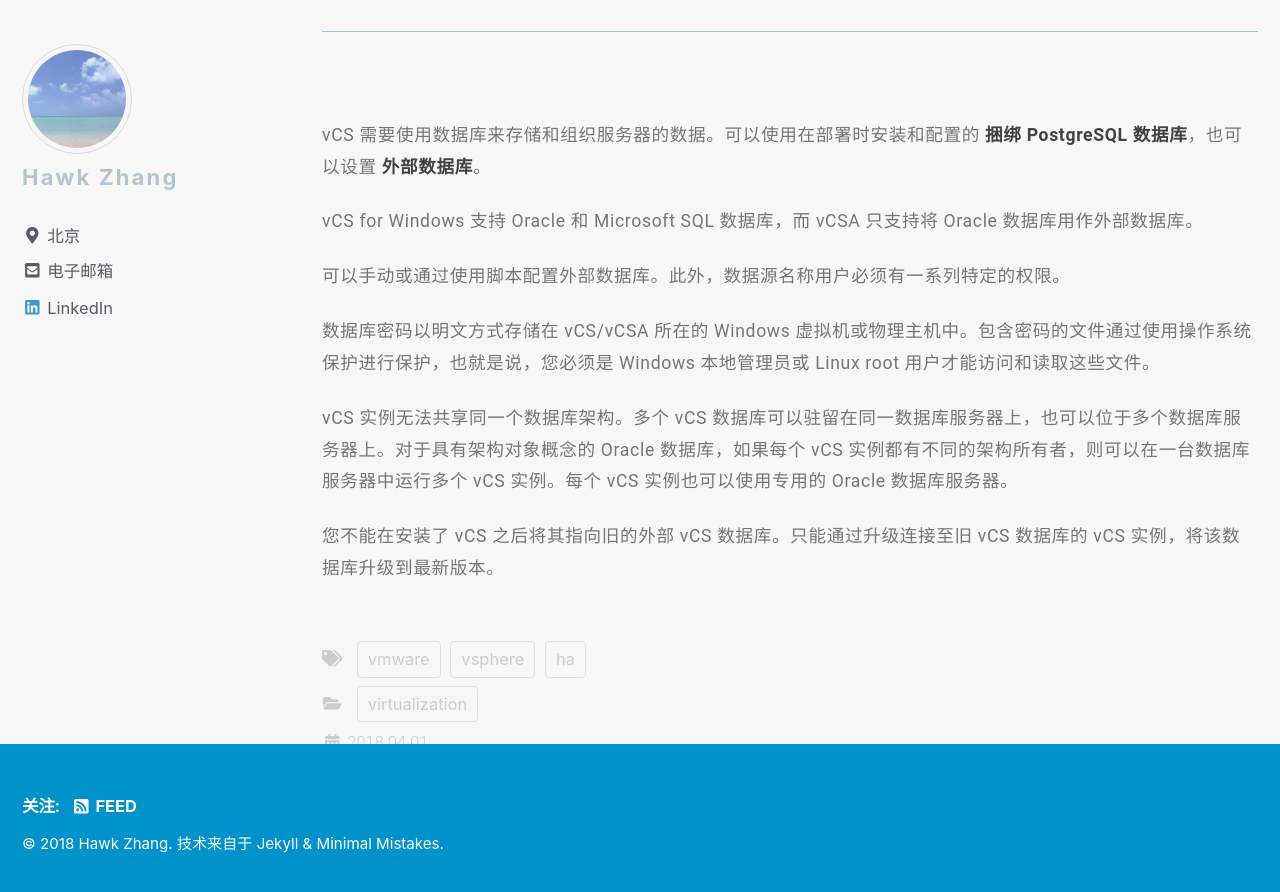
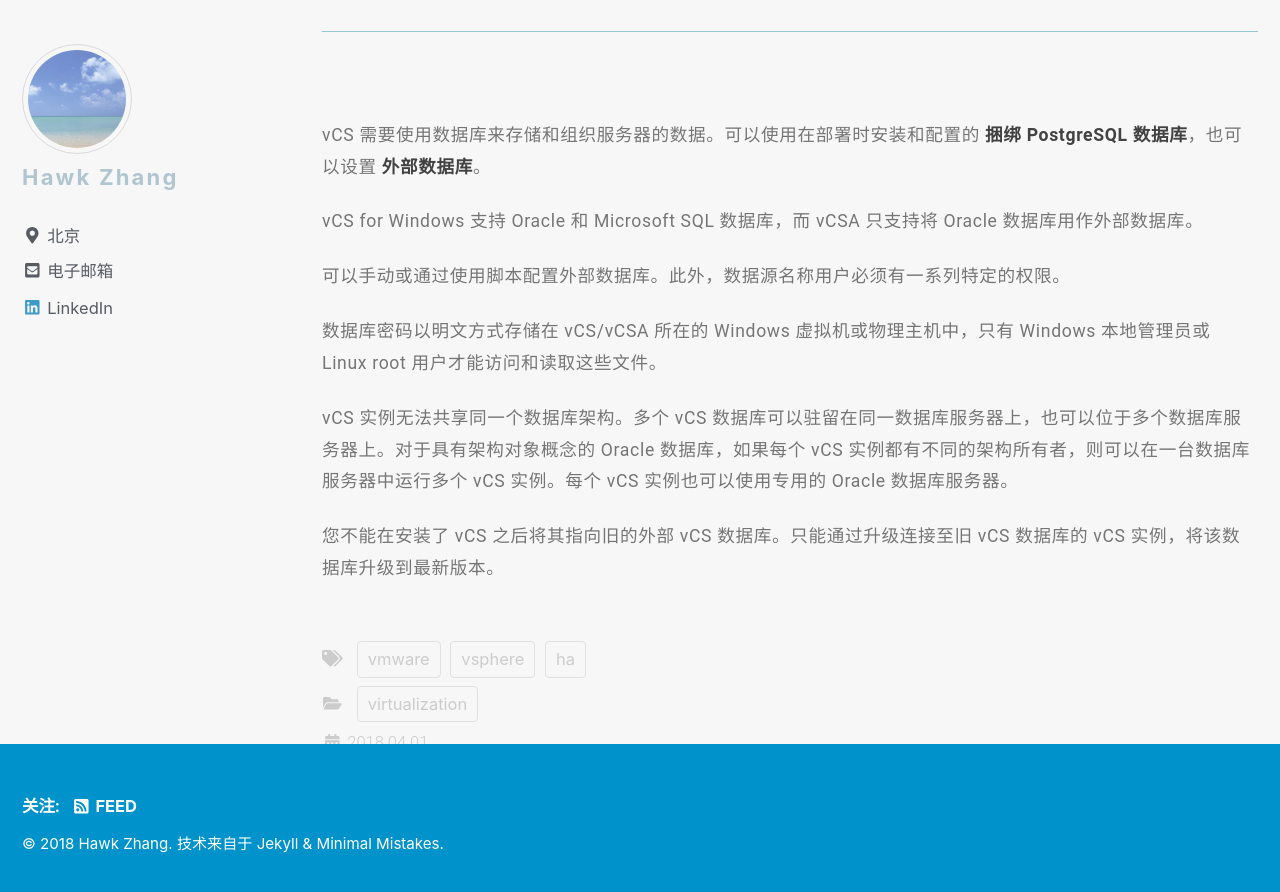
Before and after one commit to narru888/linotes_note, a Jekyll site: the page built from _posts/virtualizaion/2018-04-01-vsphere.setup.md, in a window 1280 px wide and 900 px high, scrolled down 32490 px. Shown: the top 892 px of the window. Built offline with Jekyll 4.4.1, drawn with Linux system fonts in a browser that asks for light colours; nearby versions of some CDN libraries; a script that is not in the unit is left out.

Commit message:
update on 2018-11-28 19:52:01 CST

```diff
--- a/_posts/virtualizaion/2018-04-01-vsphere.setup.md
+++ b/_posts/virtualizaion/2018-04-01-vsphere.setup.md
@@ -1175,7 +1175,7 @@
 
 可以手动或通过使用脚本配置外部数据库。此外，数据源名称用户必须有一系列特定的权限。
 
-数据库密码以明文方式存储在 vCS/vCSA 所在的 Windows 虚拟机或物理主机中。包含密码的文件通过使用操作系统保护进行保护，也就是说，您必须是 Windows 本地管理员或 Linux root 用户才能访问和读取这些文件。
+数据库密码以明文方式存储在 vCS/vCSA 所在的 Windows 虚拟机或物理主机中，只有 Windows 本地管理员或 Linux root 用户才能访问和读取这些文件。
 
 vCS 实例无法共享同一个数据库架构。多个 vCS 数据库可以驻留在同一数据库服务器上，也可以位于多个数据库服务器上。对于具有架构对象概念的 Oracle 数据库，如果每个 vCS 实例都有不同的架构所有者，则可以在一台数据库服务器中运行多个 vCS 实例。每个 vCS 实例也可以使用专用的 Oracle 数据库服务器。
 
```
